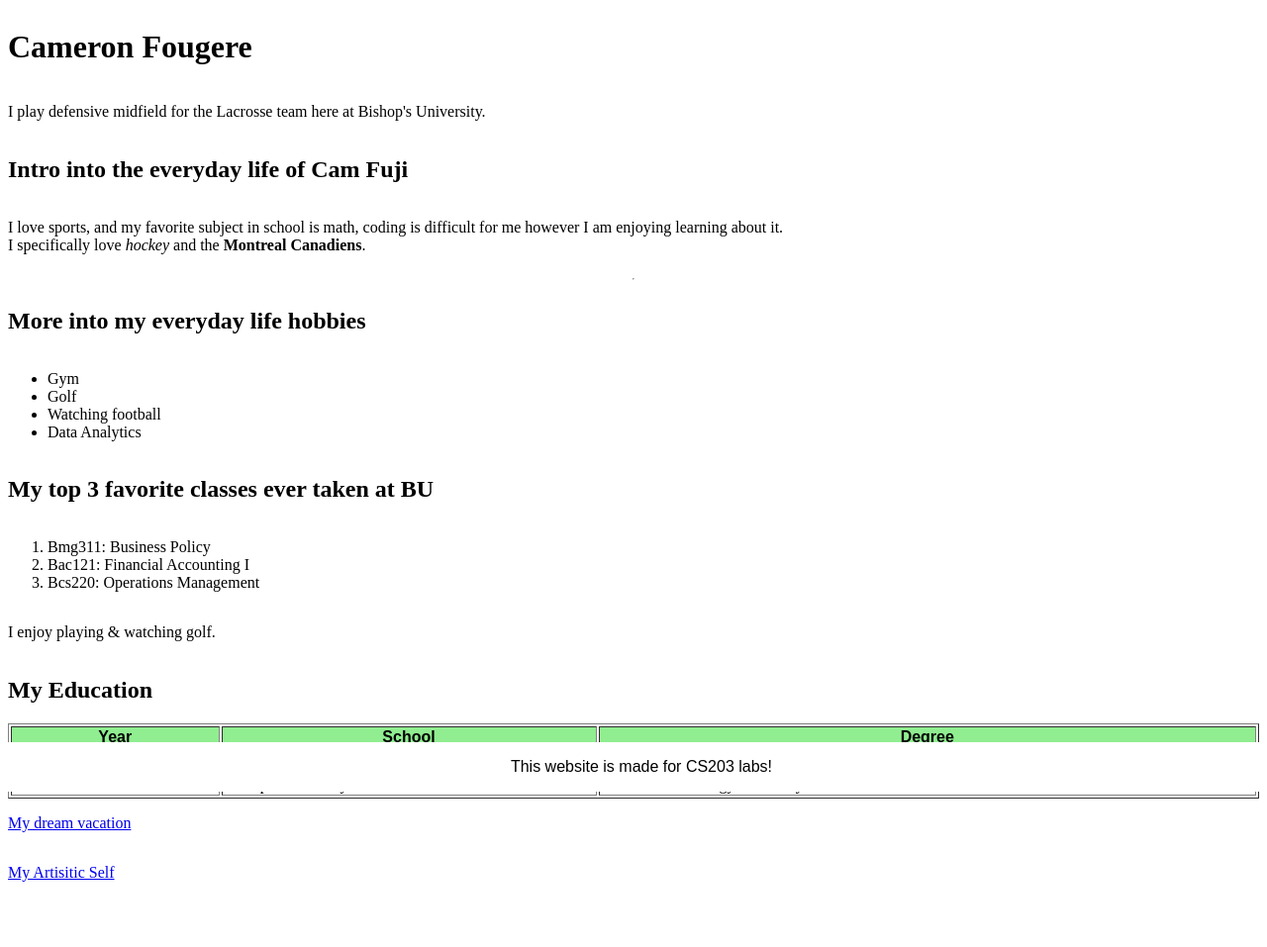
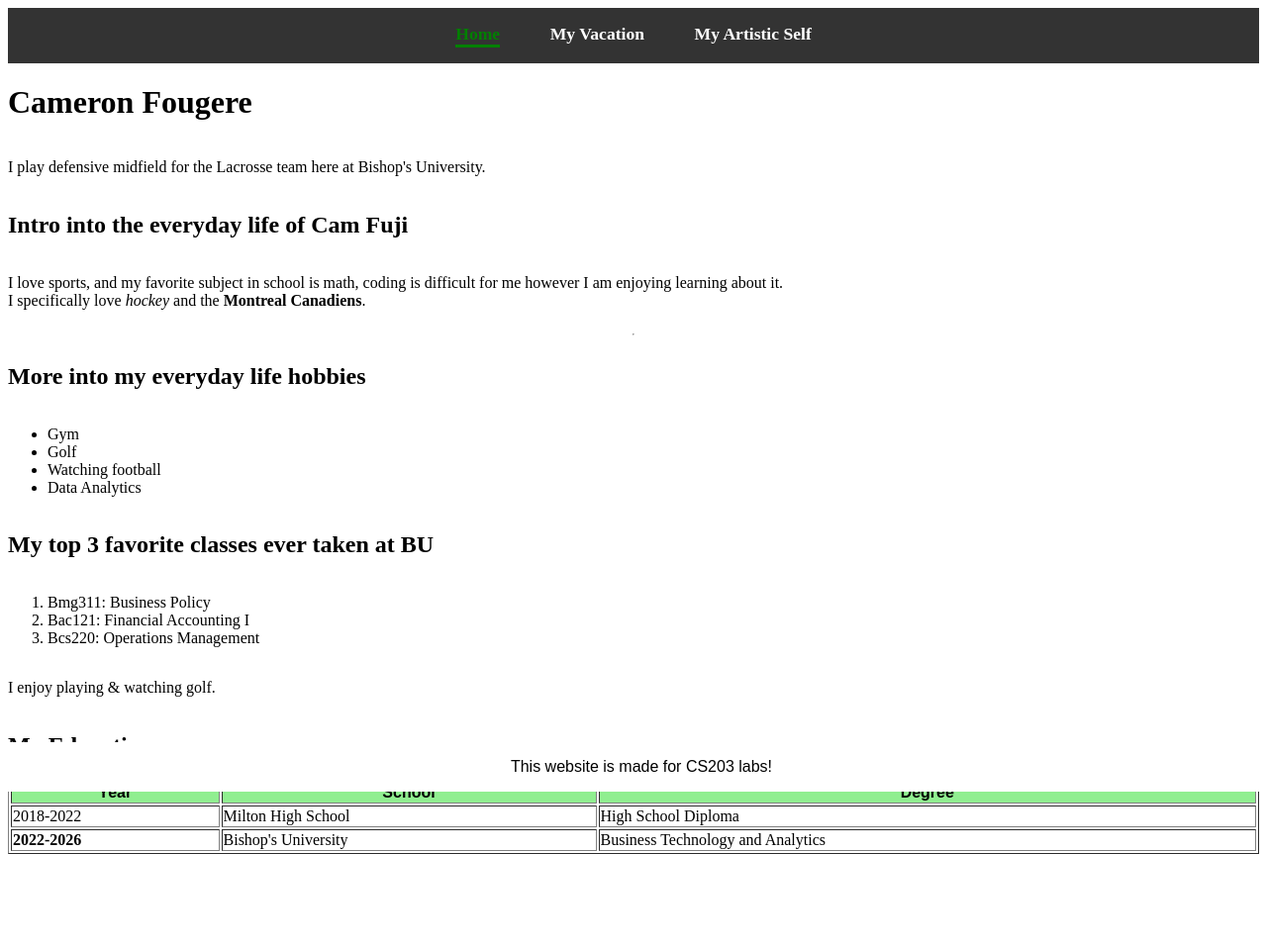
Before and after one commit to cameronfougere4/cameronfougere4.github.io, a PHP site: page / in a window 1280 px wide. Shown: the whole page at 99% size. After the commit the page ends 863 px from the top, so only its background shows below. Run offline with PHP 8.4, Linux system fonts and the light colour scheme.

Commit message:
added navigation menus

```diff
--- a/index.html
+++ b/index.html
@@ -3,10 +3,17 @@
 <head>
   <meta charset="UTF-8">
   <meta name="author" content="Cameron Fougere">
+  <meta name="viewport" content="width=device-width, initial-scale=1.0">
   <title>Happy Sunday. Welcome to Cam Fougere's Week 2 Lab</title>
   <link rel="stylesheet" href="my_style.css">
 </head>
 <body>
+
+<nav>
+    <a href="index.html" class="active">Home</a>
+    <a href="my_vacation.html">My Vacation</a>
+    <a href="my_artistic_self.html">My Artistic Self</a>
+  </nav>
 
   <div class="body_wrapper">
 
@@ -55,8 +62,6 @@
 
 </table>
 
-  <p><a href="my_vacation.html">My dream vacation</a></p>
-  <p><a href="my_artistic_self.html">My Artisitic Self</a></p>
 
   </div>
 
--- a/my_style.css
+++ b/my_style.css
@@ -47,4 +47,29 @@ html,body {
 	height: 100%;
 }
 
+nav {
+  background-color: #333;
+  display: flex;
+  justify-content: center;
+  padding: 1em 0;
+}
+
+nav a {
+  color: white;
+  text-decoration: none;
+  margin: 0 2%;
+  font-weight: bold;
+  font-size: 1.1em;
+  transition: color 0.3s ease;
+}
+
+nav a:hover {
+  color: lightblue;
+}
+
+nav a.active {
+  color: green;
+  border-bottom: 0.2em solid;
+}
+
 </style>
```
Also changed, not shown: my_artistic_self.html (+11 -0 lines), my_vacation.html (+7 -2 lines).
